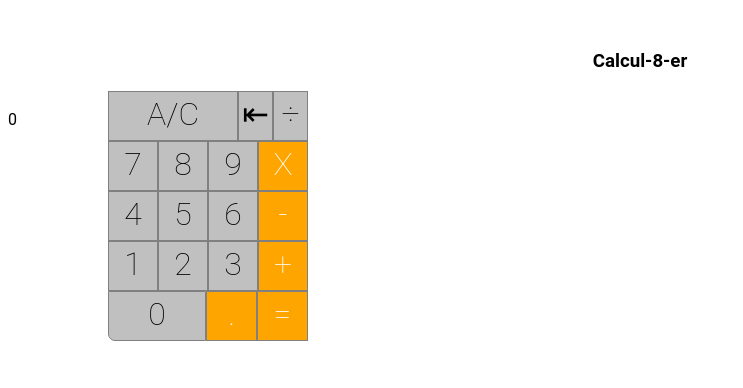
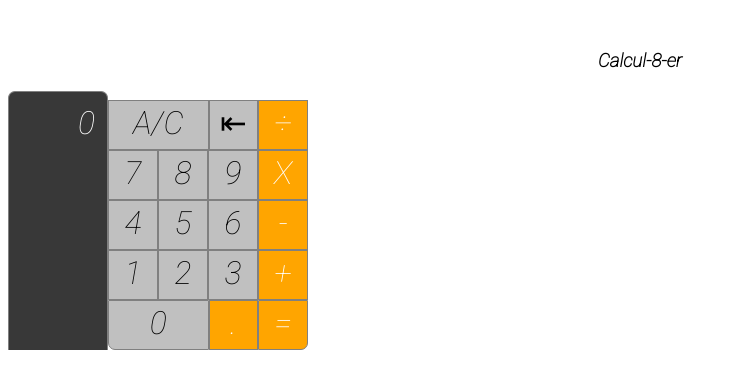
Before and after one commit to leafsicle/beta, a website: page public/index.html in a window 1280 px wide. Shown: the whole page, without its empty margins (0-743 px from the left). Drawn offline with Linux system fonts and the light colour scheme.

Commit message:
dumb commit

```diff
--- a/public/index.html
+++ b/public/index.html
@@ -9,14 +9,14 @@
   </head>
   <body>
     <h3>Calcul-8-er</h3>
-    <div class="calc-parent"> <!-- my commit of shame for not having more time. -->
+    <div class="calc-parent"> <!-- my commit of shame for making time. -->
       <div class="row"> <!-- This is the top row and display -->
         <div class="column" id="calc-display-val">0
       </div>
       <div class="row"> <!-- This is the second row and has operators Clear, Backspace and Divide-->
         <div class="calc-btn column" id="clear">A/C</div>
         <div class="calc-btn column" id="backspace">&#8676;</div> <!-- Backspace symbol-->
-        <div class="calc-btn column" id="divide">&#247;</div><!-- The divide symbol -->
+        <div class="calc-btn column calc-btn-operator " id="divide">&#247;</div><!-- The divide symbol -->
       </div>
       <div class="row"> <!-- This is the third row and 789X -->
         <div class="calc-btn calc-btn-num column" id="seven">7</div>
--- a/public/screen.css
+++ b/public/screen.css
@@ -1,5 +1,4 @@
-/* @import url('https://fonts.googleapis.com/css?family=Roboto:100i'); */
-@import url('https://fonts.googleapis.com/css?family=Pacifico');
+@import url('https://fonts.googleapis.com/css?family=Roboto:100i');
 
 body {
   font-family: 'roboto', sans-serif;
@@ -28,13 +27,13 @@ body {
   display: table-cell;
 }
 #zero {
-  width: 50px;
-  border-radius: 0 0 0 7px;
+  width: 52.666666667px;
+  border-bottom-left-radius: 7px;
 }
 #clear {
-  width: 98.666666667px;
+  width: 52.666666667px;
 }
-.cal-display-val {
+#calc-display-val {
   height: 80px;
   color: white;
   text-align: right;
@@ -56,8 +55,8 @@ h3 {
   text-align: center;
   margin-top: 50px;
 }
-.equal {
+#equal {
   border-right: 1px solid grey;
   border-bottom: 1px solid grey;
-  border-radius: 0 0 7px 0;
+  border-bottom-right-radius: 7px;
 }
```
